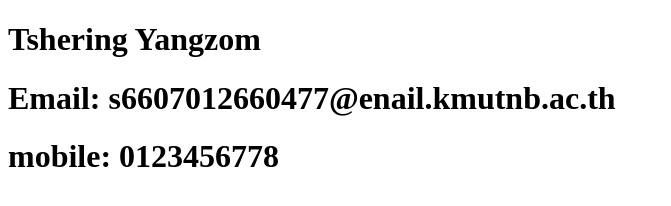
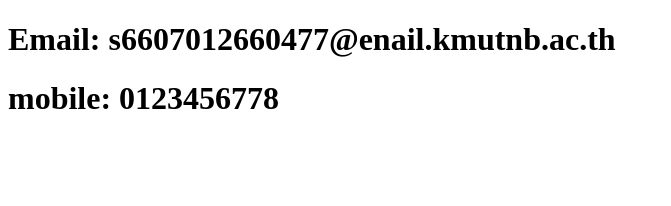
Before and after one commit to TsheringYangzomm/git-sample-project, a plain HTML site: page index.html in a window 1280 px wide. Shown: the whole page, without its empty margins (0-671 px from the left). Drawn offline with Linux system fonts and the light colour scheme.

Commit message:
back from update

```diff
--- a/index.html
+++ b/index.html
@@ -6,7 +6,7 @@
     <title>My website</title>
 </head>
 <body>
-    <h1> Tshering Yangzom</h1>
+
     <h1>Email: s6607012660477@enail.kmutnb.ac.th</h1>
     <h1> mobile: 0123456778</h1>
 </body>
```
